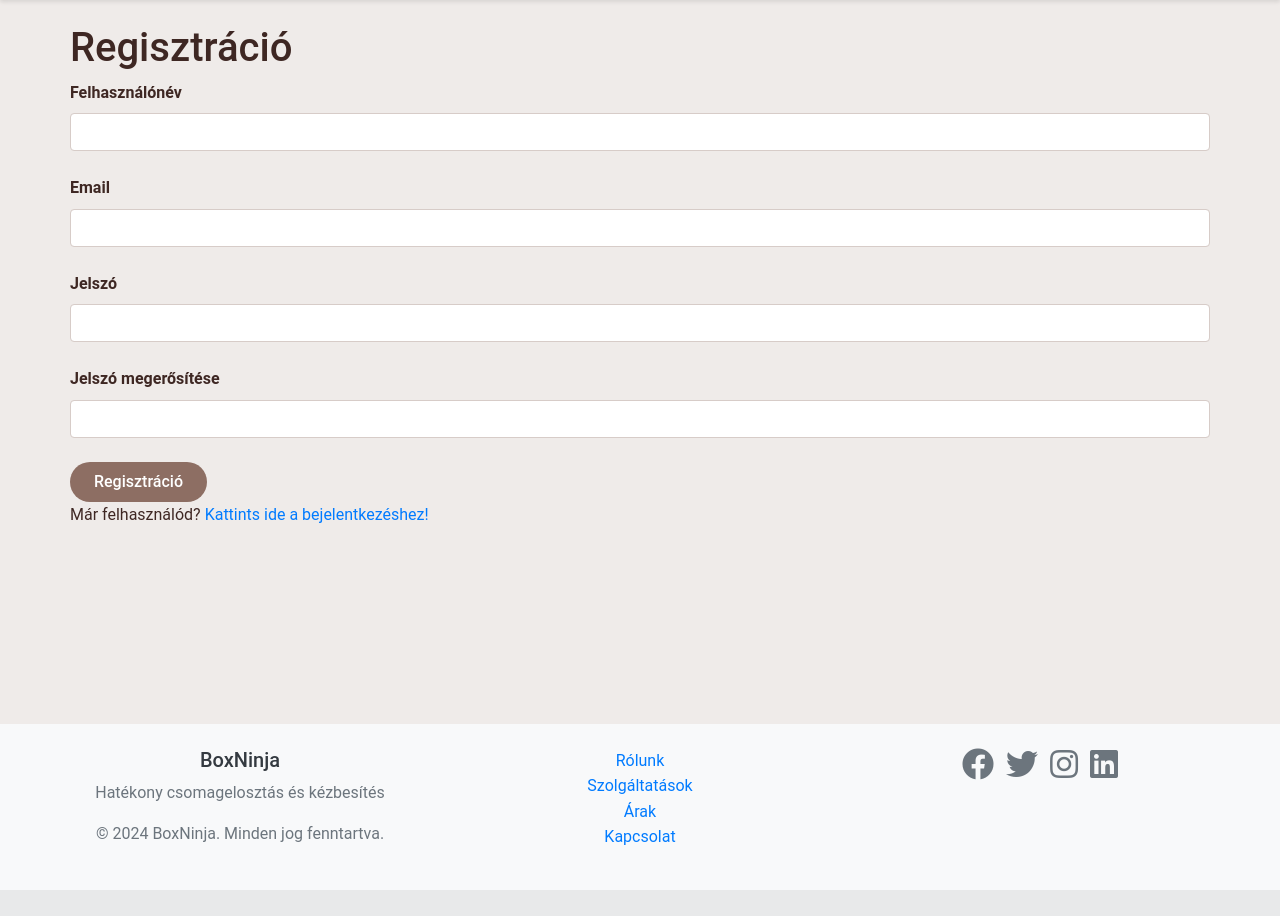
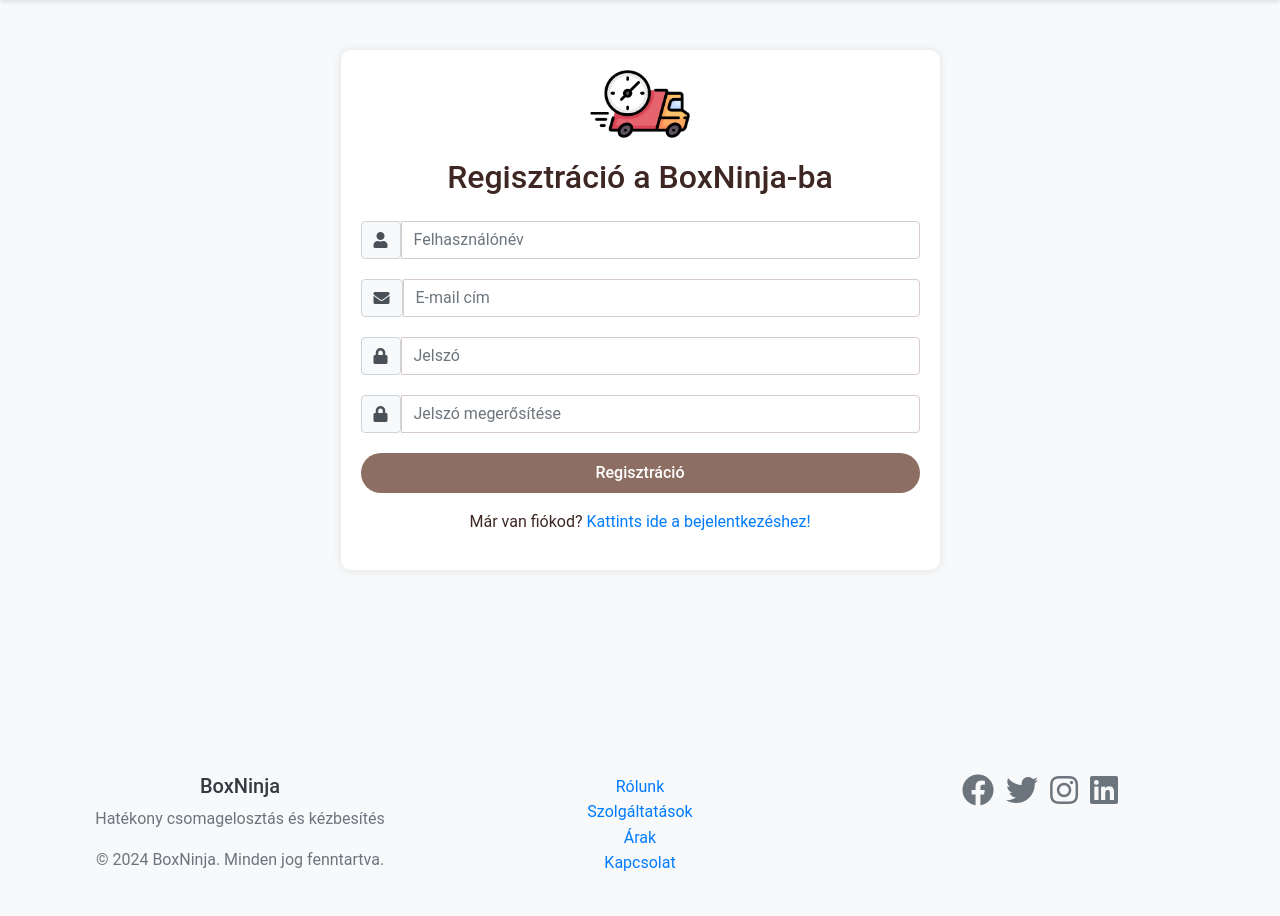
Before and after one commit to pe-box-ninja/webapp, a Flask app: page /register in a window 1280 px wide. Shown: the part 59-975 px from the top of the page. Before the commit the page ends 949 px from the top, so only its background shows below. Run offline with Flask 3, Linux system fonts and the light colour scheme; some libraries are stand-ins or nearby versions.

Commit message:
update auth design

```diff
--- a/app/templates/auth/register.html
+++ b/app/templates/auth/register.html
@@ -1,30 +1,84 @@
 {% extends "base.html" %}
+
+{% block styles %}
+<style>
+    body {
+            background-color: #f8f9fa;
+        }
+        .register-container {
+            max-width: 599px;
+            margin: 50px auto;
+            padding: 20px;
+            background-color: #ffffff;
+            border-radius: 10px;
+            box-shadow: 0 0 10px rgba(0, 0, 0, 0.1);
+        }
+        .register-logo {
+            text-align: center;
+            margin-bottom: 20px;
+        }
+        .register-logo img {
+            width: 100px;
+            height: auto;
+        }
+        .form-group {
+            margin-bottom: 20px;
+        }
+        .form-group .input-group-text {
+            background-color: #f8f9fa;
+        }
+</style>
+{% endblock %}
+
 {% block content %}
 <div class="container">
-    <h1>Regisztráció</h1>
+    <div class="register-container">
+        <div class="register-logo">
+            <img src="{{ url_for('static', filename='icon-tp.png') }}" alt="BoxNinja Logó">
+        </div>
+        <h2 class="text-center mb-4">Regisztráció a BoxNinja-ba</h2>
         <form method="POST" action="{{ url_for('auth.register') }}">
             {{ form.hidden_tag() }}
             <div class="form-group">
-            {{ form.username.label }}
-            {{ form.username(size=32, class="form-control") }}
+                <div class="input-group">
+                    <span class="input-group-text">
+                        <i class="fas fa-user"></i>
+                    </span>
+                    {{ form.username(class="form-control", placeholder="Felhasználónév") }}
+                </div>
             </div>
             <div class="form-group">
-            {{ form.email.label }}
-            {{ form.email(size=64, class="form-control") }}
+                <div class="input-group">
+                    <span class="input-group-text">
+                        <i class="fas fa-envelope"></i>
+                    </span>
+                    {{ form.email(class="form-control", placeholder="E-mail cím") }}
+                </div>
             </div>
             <div class="form-group">
-            {{ form.password.label }}
-            {{ form.password(size=32, class="form-control") }}
+                <div class="input-group">
+                    <span class="input-group-text">
+                        <i class="fas fa-lock"></i>
+                    </span>
+                    {{ form.password(class="form-control", placeholder="Jelszó") }}
+                </div>
             </div>
             <div class="form-group">
-            {{ form.password2.label }}
-            {{ form.password2(size=32, class="form-control") }}
+                <div class="input-group">
+                    <span class="input-group-text">
+                        <i class="fas fa-lock"></i>
+                    </span>
+                    {{ form.password2(class="form-control", placeholder="Jelszó megerősítése") }}
                 </div>
-        {{ form.submit(class="btn btn-primary") }}
+            </div>
+            {{ form.submit(class="btn btn-primary w-100", value="Regisztráció") }}
         </form>
+        <div class="text-center mt-3">
             <p>
-        Már felhasználód?
+                Már van fiókod?
                 <a href="{{ url_for('auth.login') }}">Kattints ide a bejelentkezéshez!</a>
             </p>
         </div>
+    </div>
+</div>
 {% endblock %}
```
Also changed, not shown: app/templates/auth/login.html (+53 -7 lines). Lines whose indentation alone changed are shown as unchanged.
